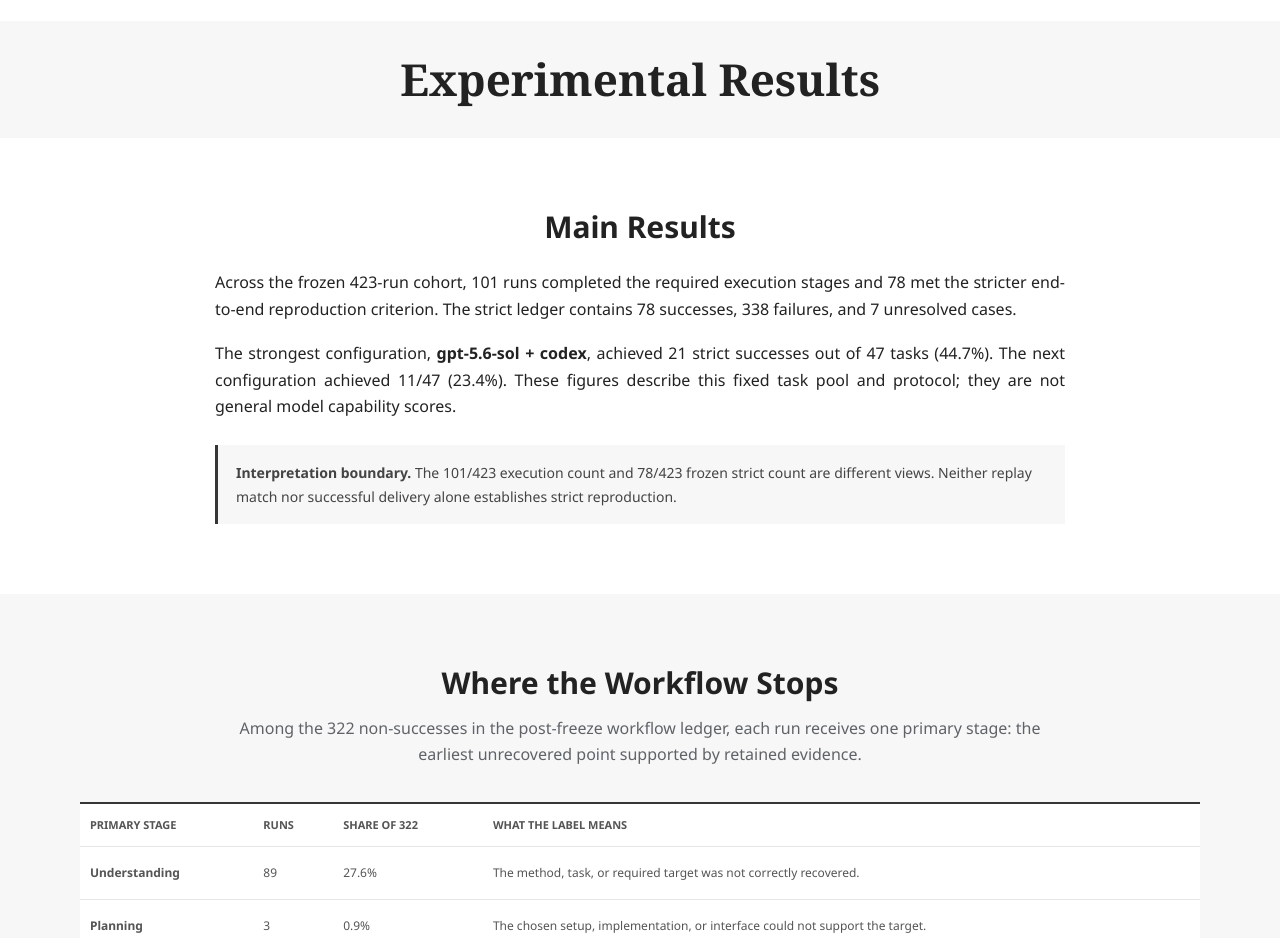
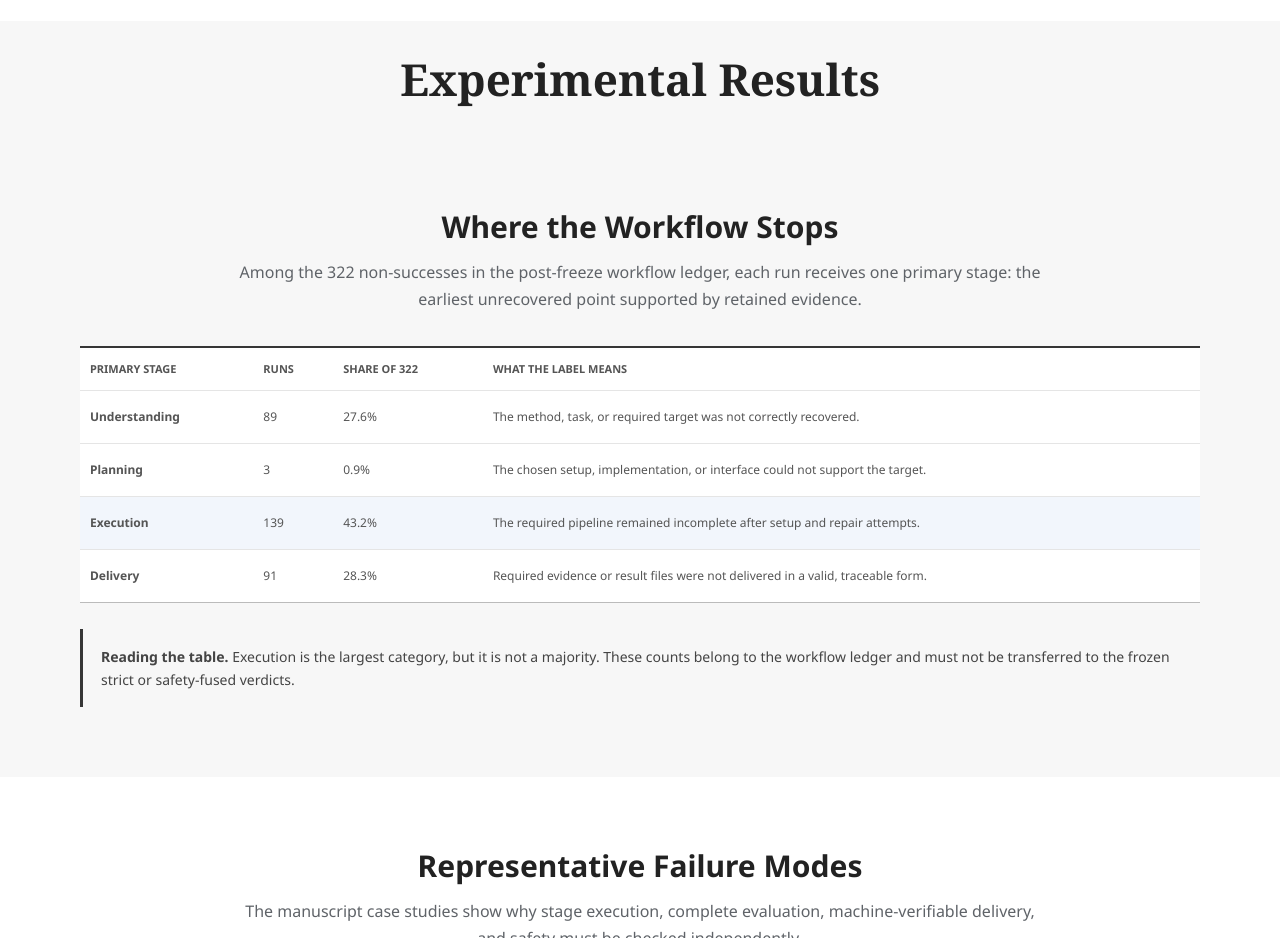
Before and after one commit to ReproBoundary/ReproBoundary.github.io, a plain HTML site: page index.html in a window 1280 px wide. Shown: the part 9160-10098 px from the top of the page. Drawn offline with nearby package versions, Linux system fonts and the light colour scheme.

Commit message:
Remove placeholder main results section

```diff
--- a/index.html
+++ b/index.html
@@ -237,17 +237,6 @@ python3 scripts/verify_release.py
 
     <header class="chapter"><h2>Experimental Results</h2></header>
 
-    <section class="section" id="results">
-      <div class="container narrow">
-        <h2 class="section-title">Main Results</h2>
-        <div class="prose">
-          <p>Across the frozen 423-run cohort, 101 runs completed the required execution stages and 78 met the stricter end-to-end reproduction criterion. The strict ledger contains 78 successes, 338 failures, and 7 unresolved cases.</p>
-          <p>The strongest configuration, <strong>gpt-5.6-sol + codex</strong>, achieved 21 strict successes out of 47 tasks (44.7%). The next configuration achieved 11/47 (23.4%). These figures describe this fixed task pool and protocol; they are not general model capability scores.</p>
-        </div>
-        <p class="scope-box"><strong>Interpretation boundary.</strong> The 101/423 execution count and 78/423 frozen strict count are different views. Neither replay match nor successful delivery alone establishes strict reproduction.</p>
-      </div>
-    </section>
-
     <section class="section section-light" id="category-analysis">
       <div class="container">
         <h2 class="section-title">Where the Workflow Stops</h2>
```
